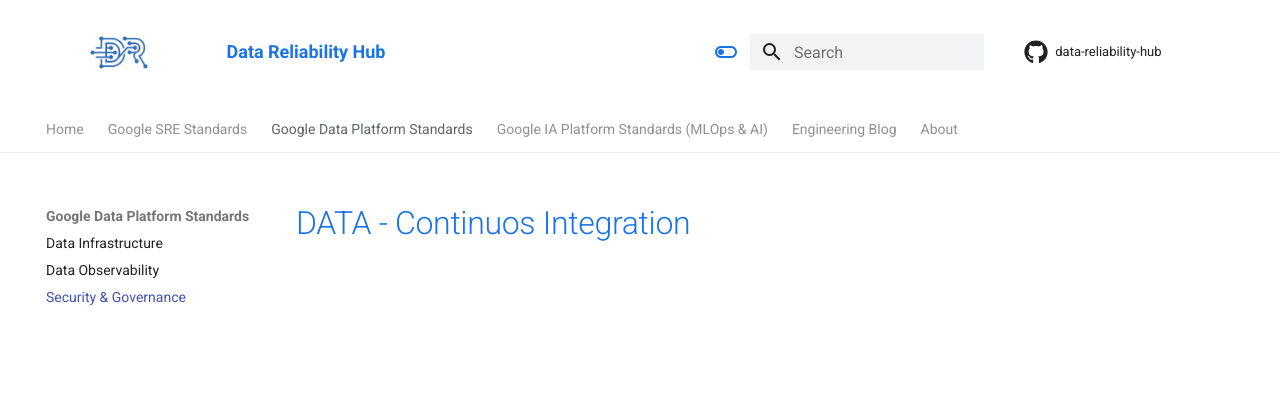
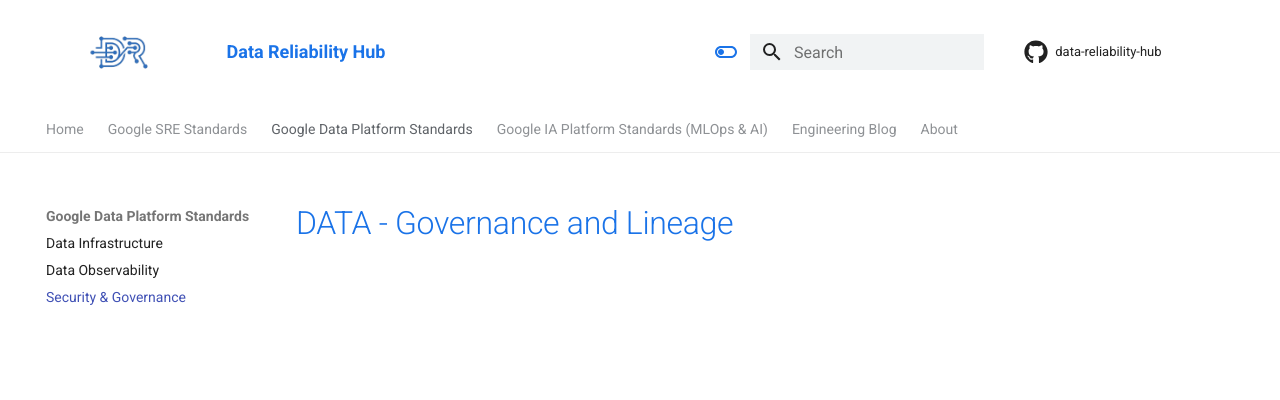
Before and after one commit to mcatalangt/data-reliability-hub, an MkDocs documentation site: the page built from docs/modules/data/automation.md, in a window 1280 px wide. Shown: the top 400 px of the page. Built offline with MkDocs 1.6.1 and Material for MkDocs 9.7.7, drawn with Linux system fonts in a browser that asks for light colours; comment, search, counter and statistics services are not loaded.

```diff
--- a/docs/modules/data/automation.md
+++ b/docs/modules/data/automation.md
@@ -1 +1 @@
-# DATA - Continuos Integration
+# DATA - Governance and Lineage
```
Also changed, not shown: docs/modules/sre/findops.md (added, +1 -0 lines), docs/modules/sre/security.md (added, +1 -0 lines).
